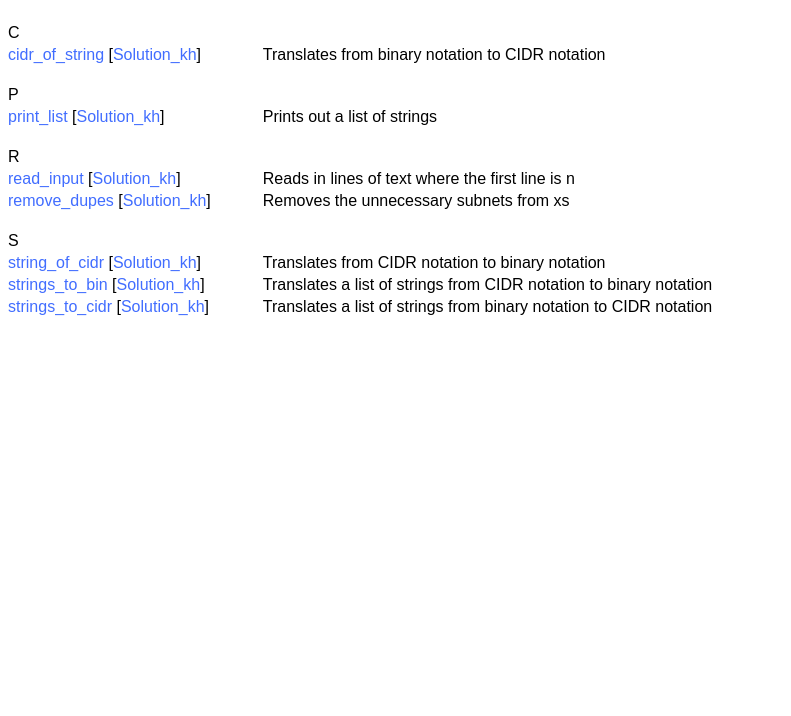
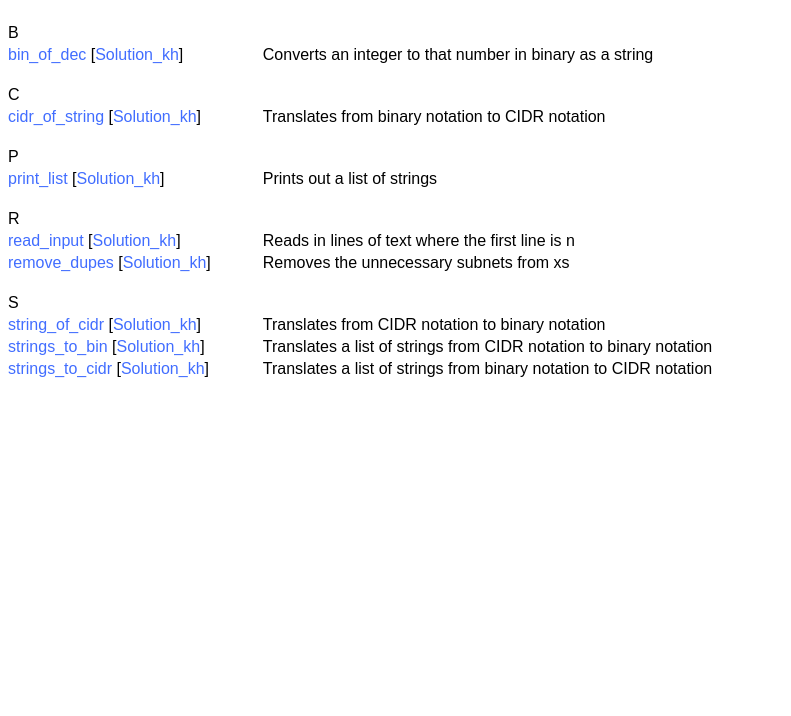
Before and after one commit to viewthespace/code-challenge, a plain HTML site: page week17/solution_kh/docs/index_values.html in a window 1280 px wide. Shown: the part 84-800 px from the top of the page, without its empty margins (0-791 px from the left). Drawn offline with Linux system fonts and the light colour scheme.

Commit message:
[KH] convert to binary notation

```diff
--- a/week17/solution_kh/docs/index_values.html
+++ b/week17/solution_kh/docs/index_values.html
@@ -12,6 +12,12 @@
 &nbsp;</div>
 <h1>Index of values</h1>
 <table>
+<tr><td align="left"><br>B</td></tr>
+<tr><td><a href="Solution_kh.html#VALbin_of_dec">bin_of_dec</a> [<a href="Solution_kh.html">Solution_kh</a>]</td>
+<td><div class="info">
+Converts an integer to that number in binary as a string
+</div>
+</td></tr>
 <tr><td align="left"><br>C</td></tr>
 <tr><td><a href="Solution_kh.html#VALcidr_of_string">cidr_of_string</a> [<a href="Solution_kh.html">Solution_kh</a>]</td>
 <td><div class="info">
```
Also changed, not shown: week17/solution_kh/docs/Solution_kh.html (+4 -0 lines), week17/solution_kh/docs/type_Solution_kh.html (+1 -0 lines), 2 other files.
